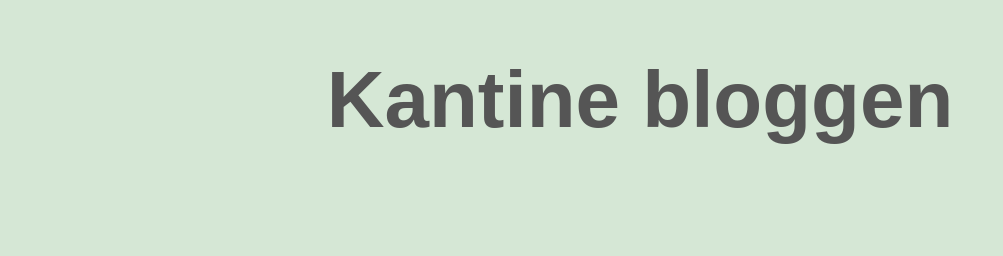
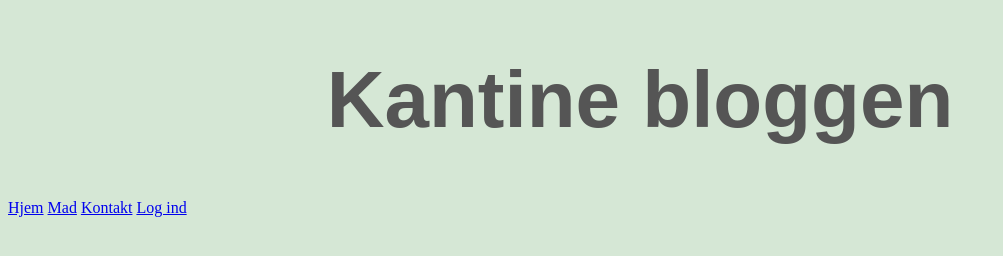
Before and after one commit to NicklasHein/Kantine-Bloggen, a plain HTML site: page index.html in a window 1280 px wide. Shown: the whole page, without its empty margins (0-1003 px from the left). Drawn offline with Linux system fonts and the light colour scheme.

Commit message:
navigation bar

```diff
--- a/index.html
+++ b/index.html
@@ -7,5 +7,11 @@
 	</head>
 	<body>
 			<h1>Kantine bloggen</h1>
+				<div class="topnav">
+  					<a class="active" href="#Hjem">Hjem</a>
+  					<a href="#Mad">Mad</a>
+  					<a href="#Kontakt">Kontakt</a>
+  					<a href="#Log ind">Log ind</a>
+				</div>
 	</body>
 </html>
```
